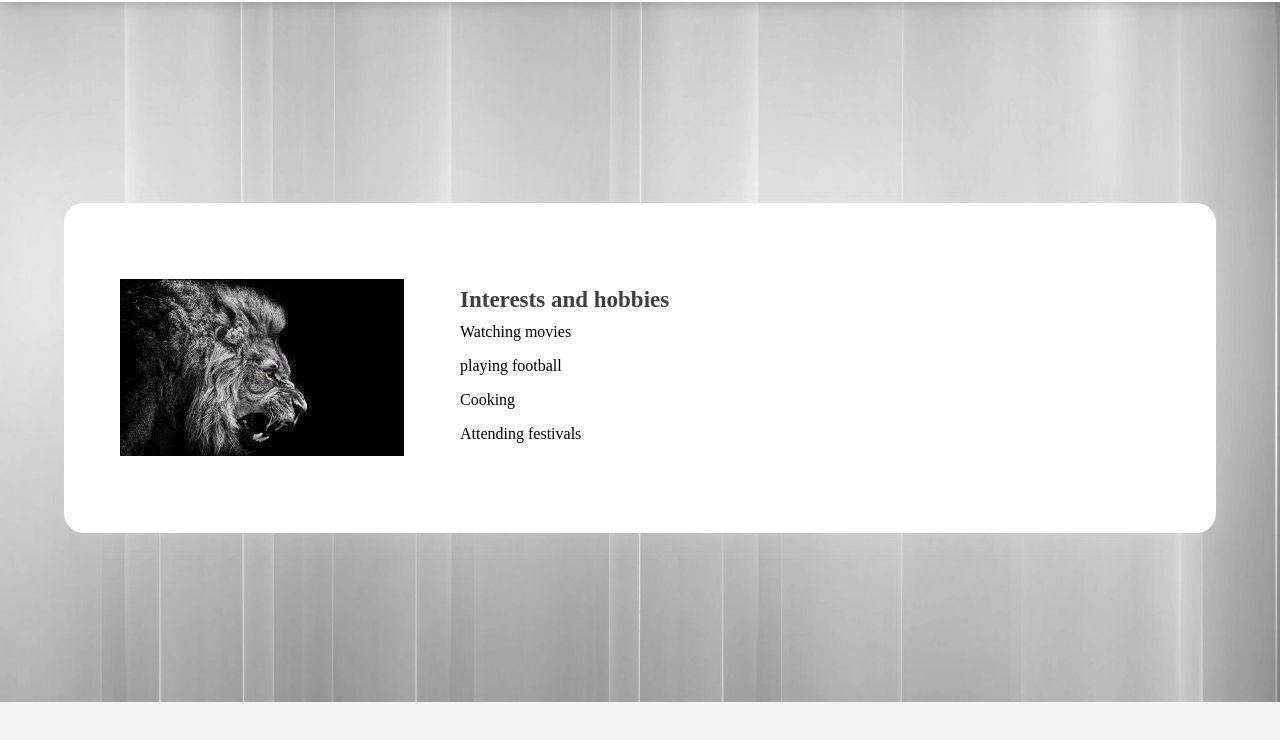
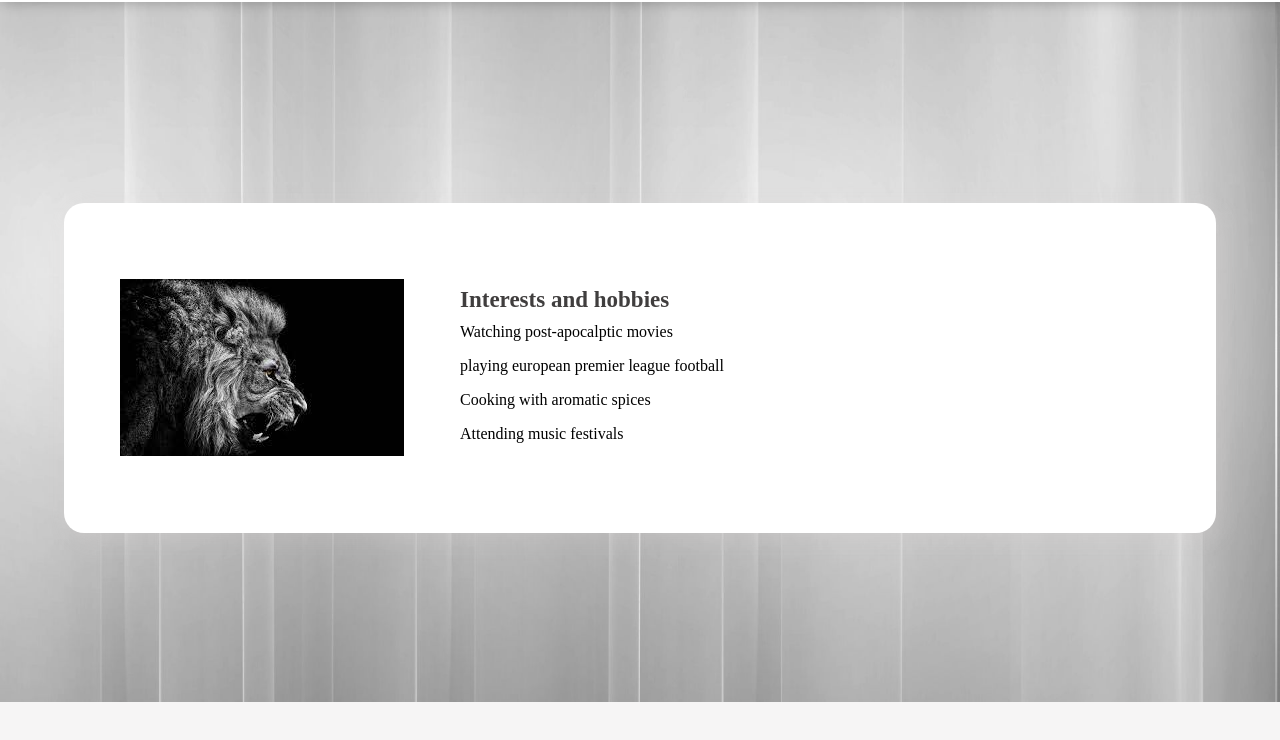
Before and after one commit to george-ongaya1/lander, a plain HTML site: page html-assets/interests.html in a window 1280 px wide. Shown: the part 58-798 px from the top of the page. Drawn offline with Linux system fonts and the light colour scheme.

Commit message:
change the contents of the interests page

```diff
--- a/html-assets/interests.html
+++ b/html-assets/interests.html
@@ -31,12 +31,12 @@
        <!---about-text----------------------------->
        <div class="about1-text">
        <p>Interests and hobbies</p>
-       <p>Watching movies</p>
-       <p>playing football<br/></p>
+       <p>Watching post-apocalptic movies</p>
+       <p>playing european premier league football<br/></p>
        </p>
-       <p>Cooking
+       <p>Cooking with aromatic spices
        </p>
-       <p>Attending festivals
+       <p>Attending music festivals
        </p>
 
 
```
